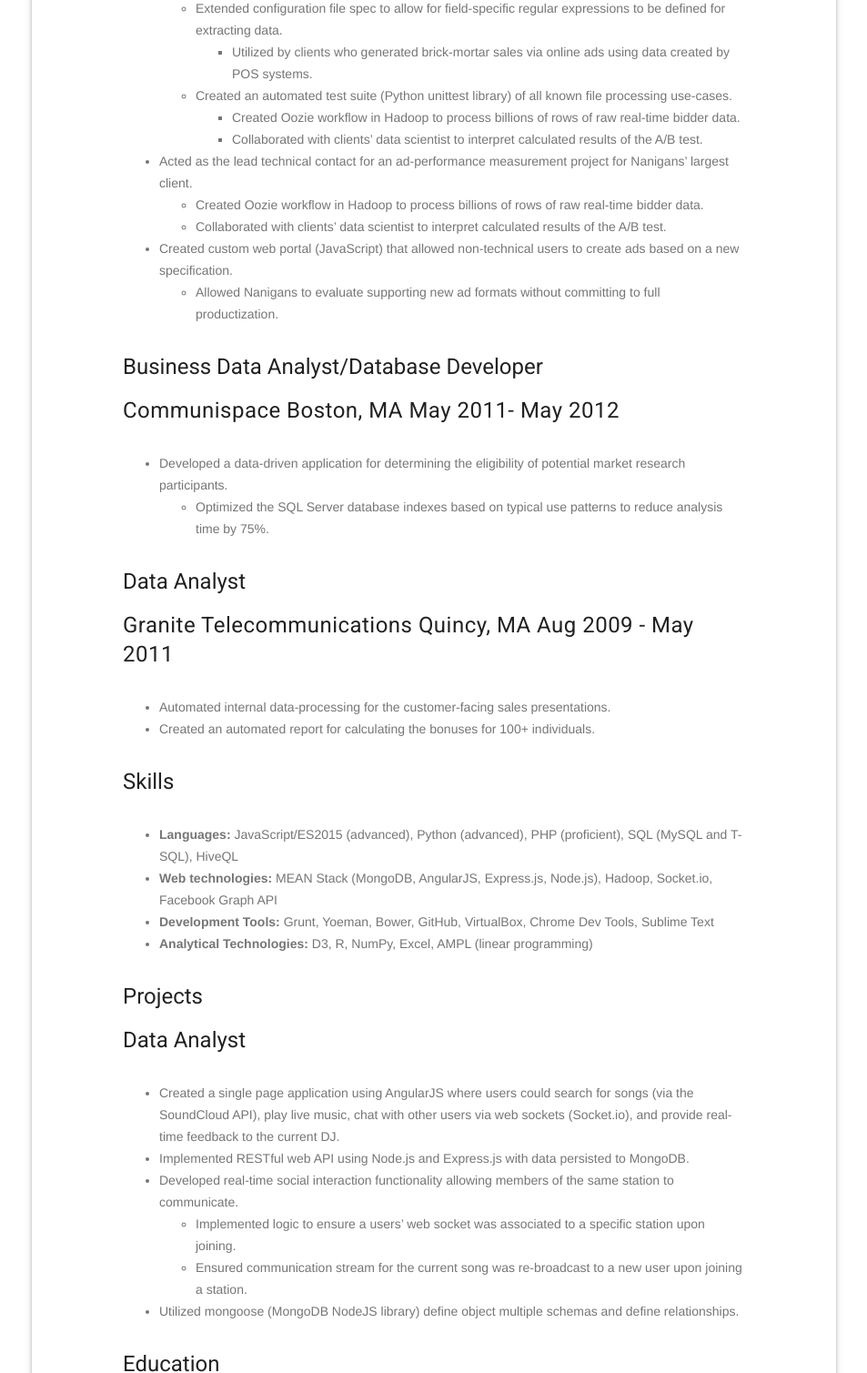
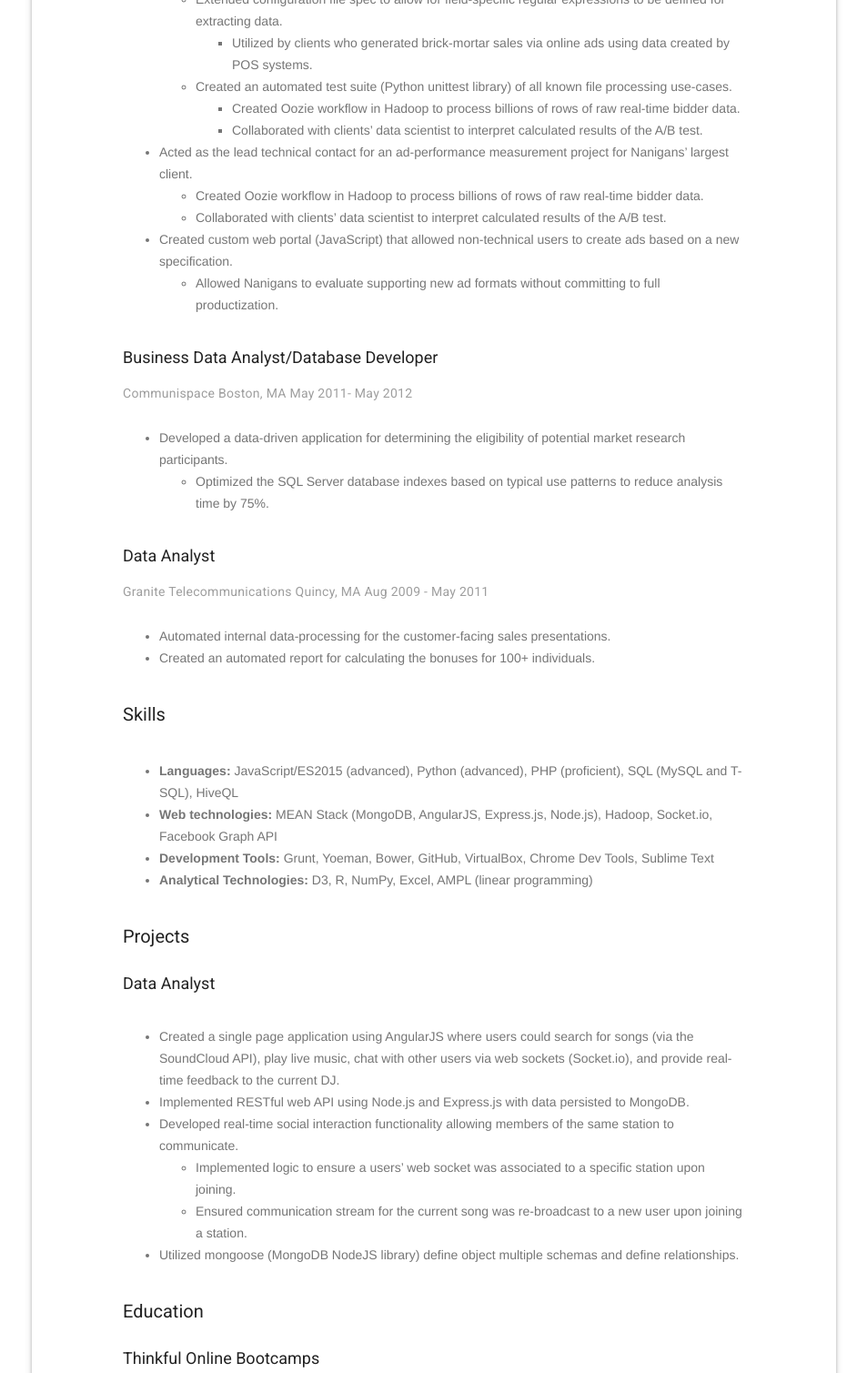
Before and after one commit to LorenB/lorenb.github.io, a plain HTML site: page resume.html in a window 1280 px wide and 2400 px high. Shown: the part 891-2400 px from the top of the page at 91% size, without its empty margins (163-1116 px from the left). Drawn offline with nearby package versions, Linux system fonts and the light colour scheme.

Commit message:
Modify resume header (h1, etc.) text formatting. Change GroupDJ project Live Demo link to point to Heroku URL.

```diff
--- a/resume.html
+++ b/resume.html
@@ -46,7 +46,6 @@
                 <nav class="mdl-navigation mdl-typography--body-1-force-preferred-font">
                     <a class="mdl-navigation__link" href="index.html">Portfolio</a>
                     <a class="mdl-navigation__link is-active" href="resume.html">Resume</a>
-                    <!-- <a class="mdl-navigation__link" href="about.html">About</a> -->
                     <a class="mdl-navigation__link" href="contact.html">Contact</a>
                 </nav>
             </div>
@@ -55,7 +54,6 @@
             <nav class="mdl-navigation mdl-typography--body-1-force-preferred-font">
                 <a class="mdl-navigation__link is-active" href="index.html">Portfolio</a>
                 <a class="mdl-navigation__link" href="resume.html">Resume</a>
-                <!-- <a class="mdl-navigation__link" href="about.html">About</a> -->
                 <a class="mdl-navigation__link" href="contact.html">Contact</a>
             </nav>
         </div>
@@ -67,15 +65,11 @@
                         <h3 class="mdl-card__title-text">Resume</h3>
                         <a class="mdl-button mdl-button--colored mdl-js-button mdl-js-ripple-effect mdl-button--accent" href="https://www.dropbox.com/s/iv6x12pm7xmqljw/Loren_Barcus_Resume_Public.pdf?dl=0" target="_blank">PDF</a><a class="mdl-button mdl-button--colored mdl-js-button mdl-js-ripple-effect mdl-button--accent" href="https://www.dropbox.com/s/f625mvi43d8md99/Loren_Barcus_Resume_Public.docx?dl=0" target="_blank">DOCX</a>
                     </div>
-<!--                     <div class="mdl-card__media">
-                        <img class="article-image" src=" images/about-header.jpg" border="0" alt="">
-                    </div> -->
-
-                    <div class="mdl-grid portfolio-copy">
+                    <div class="mdl-grid portfolio-copy resume">
                         <h2 class="mdl-cell mdl-cell--12-col mdl-typography--headline">Loren Barcus</h2>
-                        <h3 class="mdl-cell mdl-cell--12-col mdl-typography--headline">Experience</h3>
-                        <h4 class="mdl-cell mdl-cell--12-col mdl-typography--headline">Senior Analyst</h4>
-                        <h5 class="mdl-cell mdl-cell--12-col mdl-typography--headline">Nanigans Inc. Boston, MA  May 2012 - Aug 2015</h5>
+                        <h3 class="mdl-cell mdl-cell--12-col">Experience</h3>
+                        <h4 class="mdl-cell mdl-cell--12-col">Senior Analyst</h4>
+                        <h5 class="mdl-cell mdl-cell--12-col">Nanigans Inc. Boston, MA  May 2012 - Aug 2015</h5>
                         <div class="mdl-cell mdl-cell--12-col mdl-card__supporting-text no-padding ">
                             <ul>
                                 <li>Created a production bulk processing system for importing marketing assets and customer conversion data, utilizing a JSON configuration file for generic flat-file processing.</li>
@@ -111,8 +105,8 @@
                                 </ul>
                             </ul>
                         </div>
-                        <h4 class="mdl-cell mdl-cell--12-col mdl-typography--headline">Business Data Analyst/Database Developer</h4>
-                        <h5 class="mdl-cell mdl-cell--12-col mdl-typography--headline">Communispace Boston, MA May 2011- May 2012</h5>
+                        <h4 class="mdl-cell mdl-cell--12-col">Business Data Analyst/Database Developer</h4>
+                        <h5 class="mdl-cell mdl-cell--12-col">Communispace Boston, MA May 2011- May 2012</h5>
                         <div class="mdl-cell mdl-cell--12-col mdl-card__supporting-text no-padding ">
                             <ul>
                                 <li>Developed a data-driven application for determining the eligibility of potential market research participants.</li>
@@ -121,15 +115,15 @@
                                 </ul>
                             </ul>
                         </div>
-                        <h4 class="mdl-cell mdl-cell--12-col mdl-typography--headline">Data Analyst</h4>
-                        <h5 class="mdl-cell mdl-cell--12-col mdl-typography--headline">Granite Telecommunications  Quincy, MA  Aug 2009 - May 2011</h5>
+                        <h4 class="mdl-cell mdl-cell--12-col">Data Analyst</h4>
+                        <h5 class="mdl-cell mdl-cell--12-col">Granite Telecommunications  Quincy, MA  Aug 2009 - May 2011</h5>
                         <div class="mdl-cell mdl-cell--12-col mdl-card__supporting-text no-padding ">
                             <ul>
                                 <li>Automated internal data-processing for the customer-facing sales presentations.</li>
                                 <li>Created an automated report for calculating the bonuses for 100+ individuals.</li>
                             </ul>
                         </div>
-                        <h3 class="mdl-cell mdl-cell--12-col mdl-typography--headline">Skills</h3>
+                        <h3 class="mdl-cell mdl-cell--12-col">Skills</h3>
                         <div class="mdl-cell mdl-cell--12-col mdl-card__supporting-text no-padding ">
                             <ul>
                                 <li><strong>Languages: </strong>JavaScript/ES2015 (advanced), Python (advanced), PHP (proficient), SQL (MySQL and T-SQL), HiveQL</li>
@@ -138,8 +132,8 @@
                                 <li><strong>Analytical Technologies: </strong>D3, R, NumPy, Excel, AMPL (linear programming)</li>
                             </ul>
                         </div>
-                        <h3 class="mdl-cell mdl-cell--12-col mdl-typography--headline">Projects</h3>
-                        <h4 class="mdl-cell mdl-cell--12-col mdl-typography--headline">Data Analyst</h4>
+                        <h3 class="mdl-cell mdl-cell--12-col">Projects</h3>
+                        <h4 class="mdl-cell mdl-cell--12-col">Data Analyst</h4>
                         <div class="mdl-cell mdl-cell--12-col mdl-card__supporting-text no-padding ">
                             <ul>
                                 <li>Created a single page application using AngularJS where users could search for songs (via the SoundCloud API), play live music, chat with other users via web sockets (Socket.io), and provide real-time feedback to the current DJ.</li>
@@ -152,9 +146,9 @@
                                 <li>Utilized mongoose (MongoDB NodeJS library) define object multiple schemas and define relationships.</li>
                             </ul>
                         </div>
-                        <h3 class="mdl-cell mdl-cell--12-col mdl-typography--headline">Education</h3>
-                        <h4 class="mdl-cell mdl-cell--12-col mdl-typography--headline">Thinkful Online Bootcamps</h4>
-                        <h5 class="mdl-cell mdl-cell--12-col mdl-typography--headline">Front-End (Jan 2014), AngularJS (July 2014), Node.js (March 2016)</h5>
+                        <h3 class="mdl-cell mdl-cell--12-col">Education</h3>
+                        <h4 class="mdl-cell mdl-cell--12-col">Thinkful Online Bootcamps</h4>
+                        <h5 class="mdl-cell mdl-cell--12-col">Front-End (Jan 2014), AngularJS (July 2014), Node.js (March 2016)</h5>
                         <div class="mdl-cell mdl-cell--12-col mdl-card__supporting-text no-padding ">
                             <ul>
                                 <li>Created a single page application using AngularJS where users could search for songs (via the SoundCloud API), play live music, chat with other users via web sockets (Socket.io), and provide real-time feedback to the current DJ.</li>
@@ -167,12 +161,12 @@
                                 <li>Utilized mongoose (MongoDB NodeJS library) define object multiple schemas and define relationships.</li>
                             </ul>
                         </div>
-                        <h4 class="mdl-cell mdl-cell--12-col mdl-typography--headline">University of Massachusetts Amherst  Bachelors of Science in Mechanical Engineering</h4>
-                        <h5 class="mdl-cell mdl-cell--12-col mdl-typography--headline">May 2007</h5>
+                        <h4 class="mdl-cell mdl-cell--12-col">University of Massachusetts Amherst  Bachelors of Science in Mechanical Engineering</h4>
+                        <h5 class="mdl-cell mdl-cell--12-col">May 2007</h5>
                         <div class="mdl-cell mdl-cell--12-col mdl-card__supporting-text no-padding ">
                             <p><strong>Senior Project: </strong>An Integer Programming Approach to Optimizing the Assignment of Professors to Classes and Timeslots.</p>
                         </div>
-                        <h4 class="mdl-cell mdl-cell--12-col mdl-typography--headline">Additional Courses</h4>
+                        <h4 class="mdl-cell mdl-cell--12-col">Additional Courses</h4>
                         <div class="mdl-cell mdl-cell--12-col mdl-card__supporting-text no-padding ">
                             <ul>
                                 <li>MongoDB University - M101JS: MongoDB for Node.js Developers (March 2016)</li>
--- a/styles.css
+++ b/styles.css
@@ -180,3 +180,21 @@
 .mdl-mini-footer__link-list a {
   color: white;
 }
+
+.resume h2{
+  font-size: 22px;
+  text-align: center;
+}
+
+.resume h3{
+  font-size: 20px;
+}
+
+.resume h4{
+  font-size: 18px;
+}
+
+.resume h5{
+  font-size: 14px;
+  color:#9e9e9e;
+}
```
Also changed, not shown: contact.html (+0 -2 lines), index.html (+1 -3 lines).
